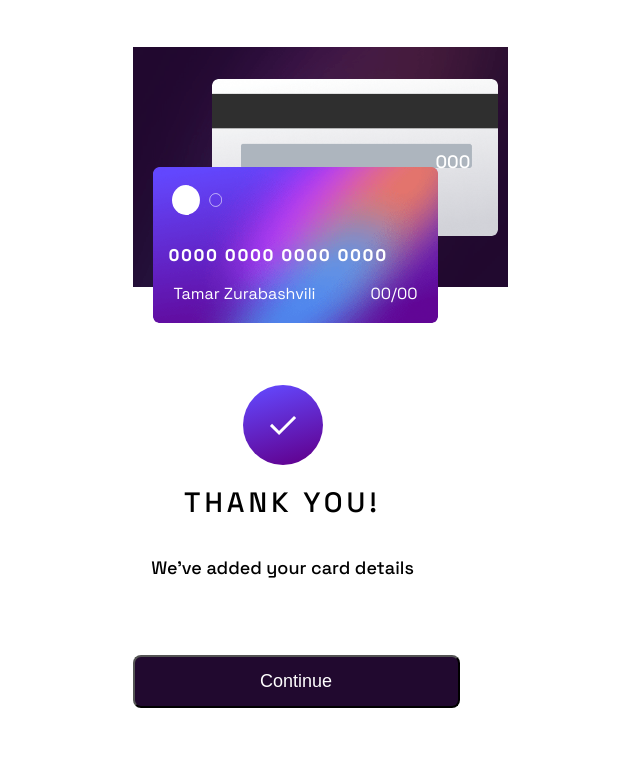
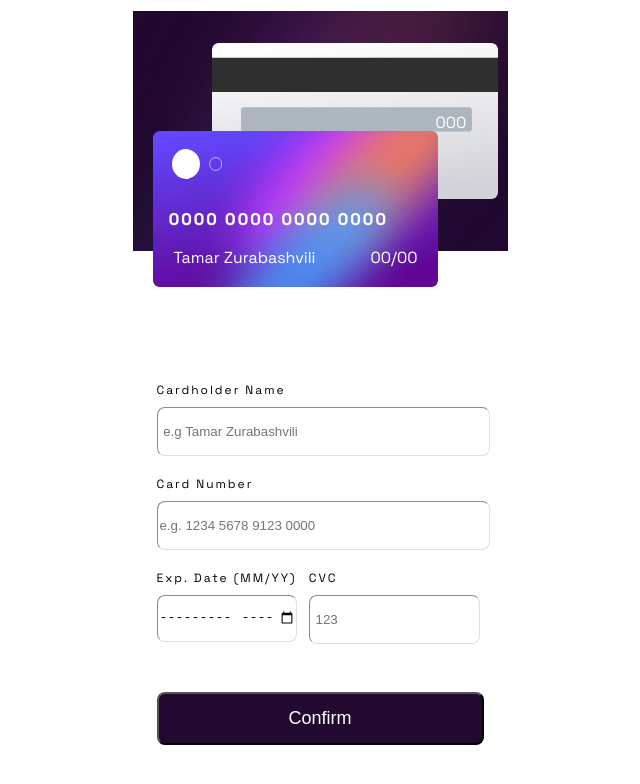
Before and after one commit to Tamuna-Z/interactive_card, a React (Create React App) app: page / in a window 1280 px wide. Shown: the top 784 px of the page, without its empty margins (320-960 px from the left). Built offline with nearby package versions, Linux system fonts and the light colour scheme.

Commit message:
add two pages

```diff
--- a/src/App.tsx
+++ b/src/App.tsx
@@ -1,18 +1,23 @@
 import React from "react";
 import "./App.css";
-import Form from './Form'
+import Form from './Form';
+import {useState} from "react";
+import Thank from './Thank';
+import Card from './Card';
+import FirstPage from './FirstPage';
+import SecondPage from './SecondPage';
 
 
-import Thank from './Thank';
-import Card from './Card';
+function App() {
 
-function App() {
   return (
-   <>
-   <Thank/>
-
-   </>
-  );
+    <>
+    <FirstPage/>
+    {/* <SecondPage/> */}
+    </>
+  )
 }
 
+
+
 export default App;
--- /dev/null
+++ b/src/FirstPage.tsx
@@ -0,0 +1,14 @@
+import Card from './Card';
+import Form from './Form';
+
+
+function FirstPage(){
+    return(
+        <>
+        <Card/>
+        <Form/>
+        </>
+    )
+
+}
+export default FirstPage;
--- a/src/Form.tsx
+++ b/src/Form.tsx
@@ -1,5 +1,8 @@
 import "./Form.css";
+import {useState} from 'react';
 function Form() {
+    const[confirmed,setConfirmed]=useState(false);
+
   return (
     <div className="formContainer">
       <form className="form">
@@ -29,8 +32,11 @@ function Form() {
             <input className="half" type="number" placeholder=" 123" />
           </div>
         </article>
-        <button>Confirm</button>
+        <button
+        onClick={()=> setConfirmed(true)}
+        >Confirm</button>
       </form>
+
     </div>
   );
 }
--- /dev/null
+++ b/src/SecondPage.tsx
@@ -0,0 +1,12 @@
+import Card from './Card';
+import Thank from './Thank'
+function SecondPage(){
+    return(
+        <div>
+            <Card/>
+            <Thank/>
+        </div>
+    )
+}
+
+export default SecondPage;
--- a/src/Thank.tsx
+++ b/src/Thank.tsx
@@ -1,8 +1,10 @@
 import './Thank.css';
 import Card from './Card';
 import thankComplete from './images/icon-complete.svg';
+import {useState} from 'react';
 
 function Thank(){
+  const [confirm, setConfirmed]=useState(false)
   return(
     <div>
       <Card/>
@@ -10,7 +12,9 @@ function Thank(){
         <img  className='completeImg' src ={thankComplete}/>
         <h1>THANK YOU!</h1>
         <p>We’ve added your card details</p>
-        <button>Continue</button>
+        <button
+        onClick={()=> setConfirmed(false)}
+         >Continue</button>
 
       </div>
     </div>
```
Also changed, not shown: src/Card.tsx (+2 -31 lines).
